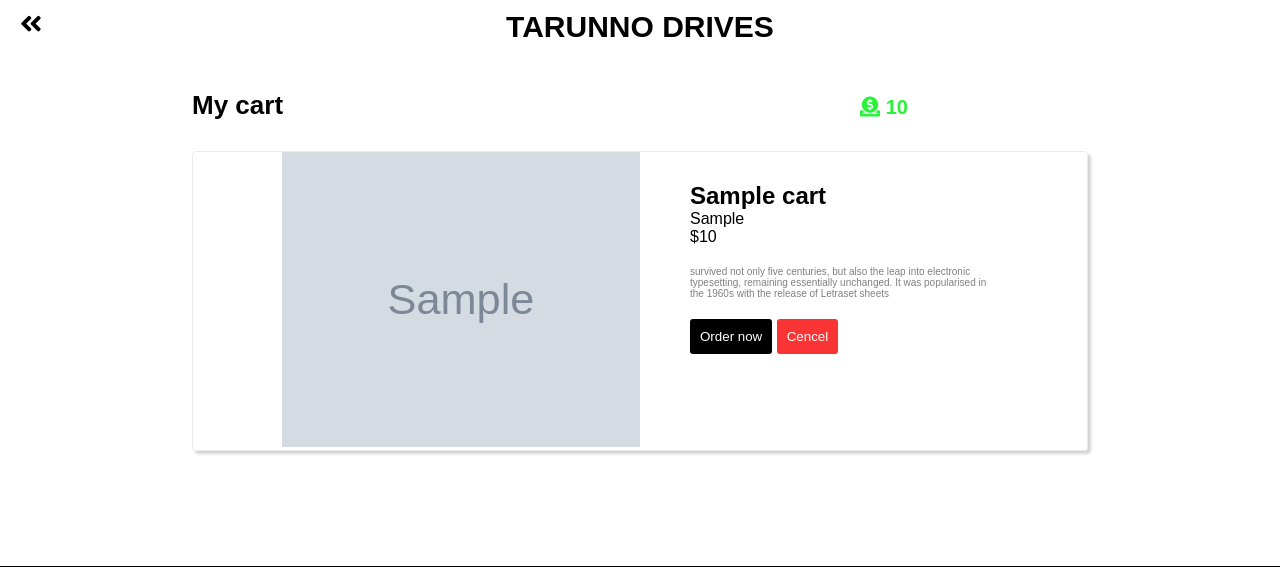
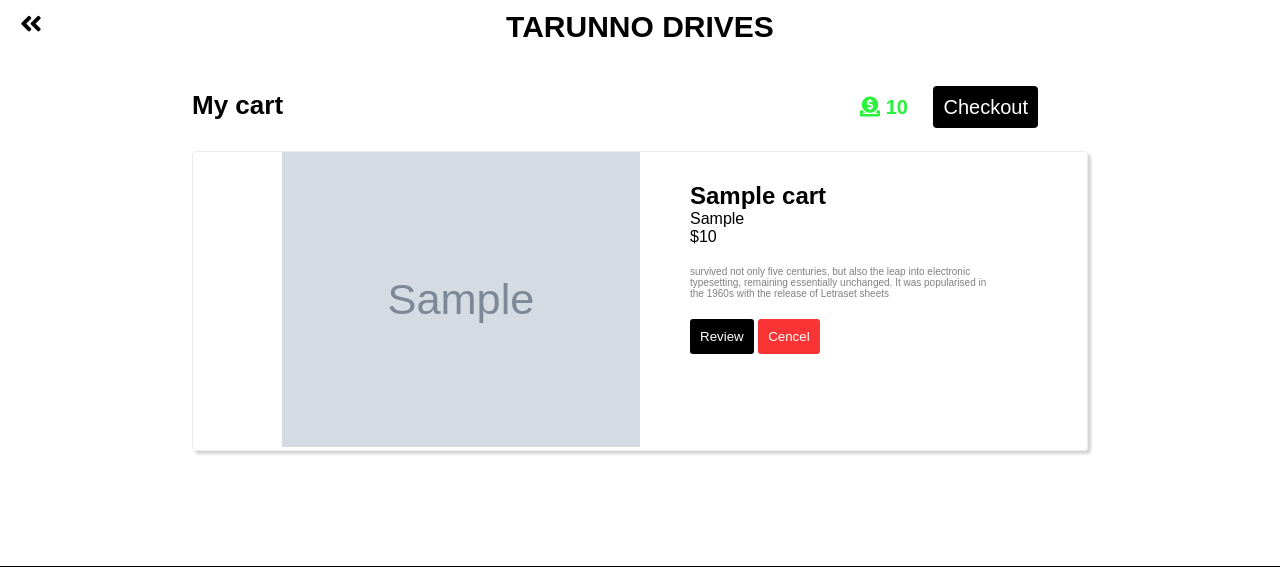
Before and after one commit to Tarunno/Car-eCommerce-PHP, a PHP site: page /cart.php in a window 1280 px wide. Shown: the top 567 px of the page. Run offline with PHP 8.4, Linux system fonts and the light colour scheme; the visitor is signed in with stand-in values (Sample User, id 1); tables that the repository leaves empty or names only in its code hold one stand-in row (values such as "Sample post"); grey boxes marked "Sample" are stand-in pictures; some web fonts are replaced.

Commit message:
Update cart.php

```diff
--- a/cart.php
+++ b/cart.php
@@ -19,11 +19,11 @@
 			</div>
 			<div class="container">
 				<div class="results">
-					<h3>My cart <span class="cost"><i class="fas fa-donate"></i> <?php echo $total; ?> </span> </h3>
+					<h3>My cart <span class="cost"><i class="fas fa-donate"></i> <?php echo $total; ?> </span> <a href="checkout.php?user_id=<?php echo $user_id; ?>" class="checkout"> Checkout </a></h3>
 					<div class="product">
                         <?php
                         if($cartss->num_rows == 0){
-                            echo '<img class="empty-cart" src="Display_images/empty_cart.png">';
+                            echo '<img class="empty-cart" src="assets/Display_images/empty_cart.png">';
                             echo '<h1 class="empty-h1"> Empty Cart </h1>';
                         }
                         while($row = $cartss->fetch_assoc()){
@@ -37,7 +37,9 @@
                                         <p style="font-size: 10px; margin-top:20px; color: gray;">survived not only five centuries, but also the leap into electronic typesetting,
                                         remaining essentially unchanged. It was popularised in the 1960s with the release
                                         of Letraset sheets</p>
-                                        <button class="order-btn" type="button">Order now</button>
+                                        <form class="" action="product.php?id='.$row['id'].'" method="post">
+                   					 	    <button type="submit" class="order-btn"> Review</button>
+                   					    </form>
                                         <form action="cart.php?cnl_id='.$row['id'].'" method="post">
                                             <button class="cnl-btn" type="submit" name="cnl-submit">Cencel</button>
                                         </form>
@@ -54,7 +56,9 @@
                                         <p style="font-size: 10px; margin-top:20px; color: gray;">survived not only five centuries, but also the leap into electronic typesetting,
                                         remaining essentially unchanged. It was popularised in the 1960s with the release
                                         of Letraset sheets</p>
-                                        <button class="order-btn" type="button">Order now</button>
+                                        <form class="" action="product.php?id='.$row['id'].'" method="post">
+                   					 	    <button type="submit" class="order-btn"> Review</button>
+                   					    </form>
                                         <form action="cart.php?cnl_id='.$row['id'].'" method="post">
                                             <button class="cnl-btn" type="submit" name="cnl-submit">Cencel</button>
                                         </form>
```
